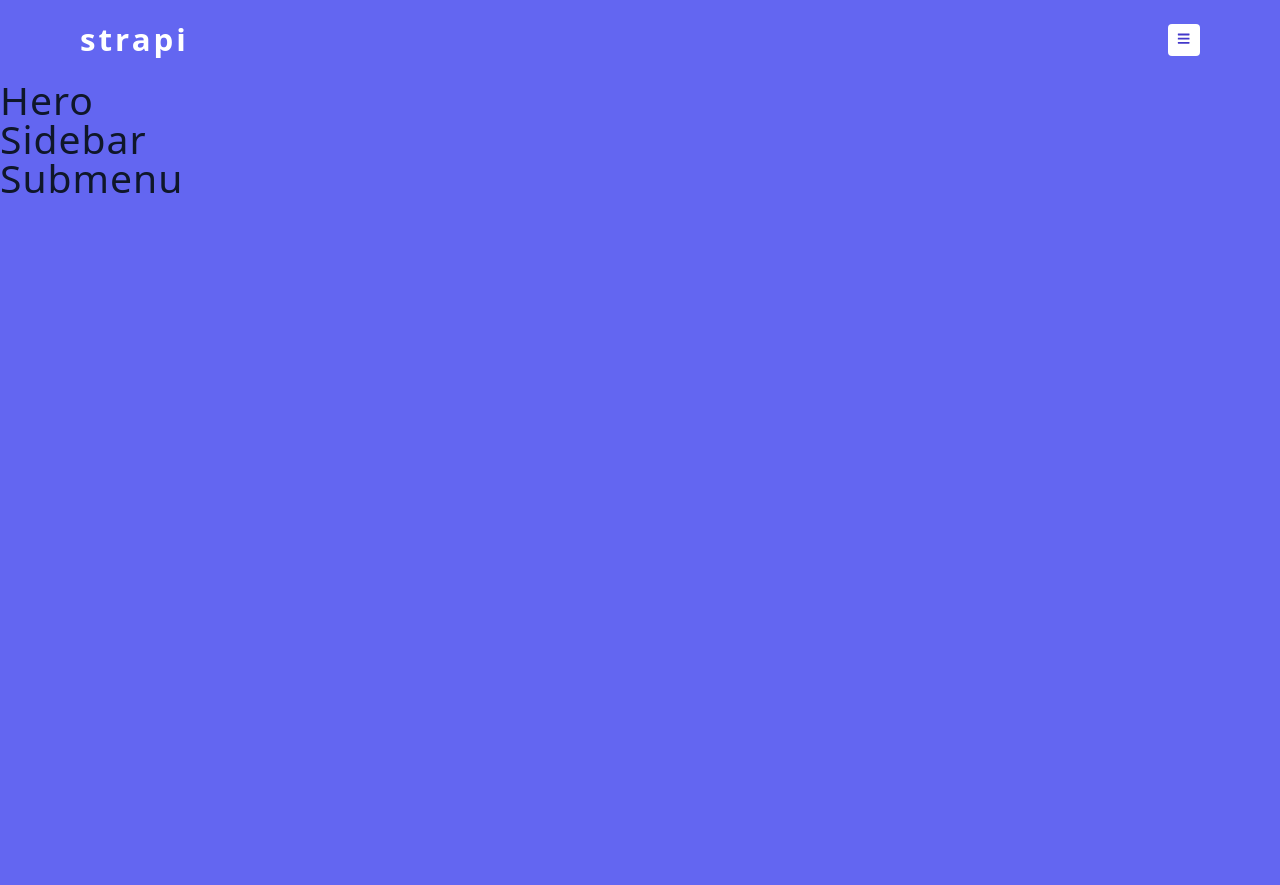
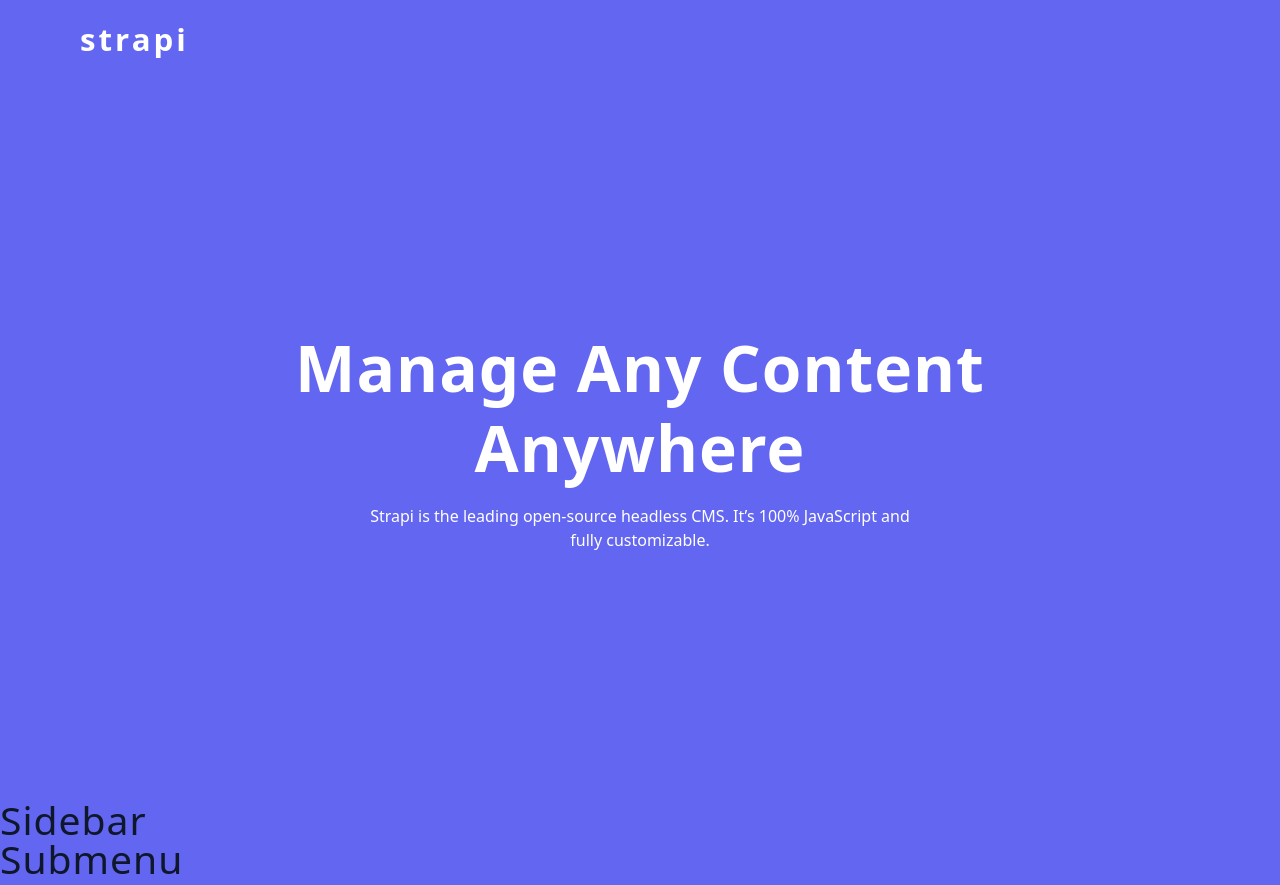
Before and after one commit to smajaas/React-Projects-03, a React (Vite) app in the folder 13-strapi-submenus/final/: page / in a window 1280 px wide. Before the commit the page ends 800 px from the top, so only its background shows below. Built offline with nearby package versions, Linux system fonts and the light colour scheme.

Commit message:
hero component and css

```diff
--- a/13-strapi-submenus/final/src/Hero.jsx
+++ b/13-strapi-submenus/final/src/Hero.jsx
@@ -2,8 +2,17 @@
 
 const Hero = () => {
   return (
-    <div>
-      <h2>hero</h2>
+    <div className='hero-container'>
+      <div className='hero-center'>
+        <h1>
+          Manage Any Content <br />
+          Anywhere
+        </h1>
+        <p>
+          Strapi is the leading open-source headless CMS. It’s 100% JavaScript
+          and fully customizable.
+        </p>
+      </div>
     </div>
   );
 };
--- a/13-strapi-submenus/final/src/index.css
+++ b/13-strapi-submenus/final/src/index.css
@@ -302,3 +302,45 @@
 .toggle-btn:hover {
   transform: scale(1.05);
 }
+
+/*
+=============
+Hero
+===============
+*/
+
+.hero-container {
+  min-height: calc(100vh - 5rem);
+  display: grid;
+  place-items: center;
+}
+
+.hero-center {
+  color: var(--white);
+  width: var(--fluid-width);
+  max-width: var(--max-width);
+}
+
+.hero-center h1 {
+  font-size: clamp(3rem, 5vw, 5rem);
+  margin-bottom: 1rem;
+  font-weight: 700;
+  line-height: 1.25;
+}
+
+.hero-center p {
+  line-height: 1.5;
+}
+
+@media screen and (min-width: 992px) {
+  .hero-center {
+    text-align: center;
+  }
+  .hero-center p {
+    max-width: 35em;
+    margin: 0 auto;
+  }
+  .toggle-btn {
+    display: none;
+  }
+}
```
